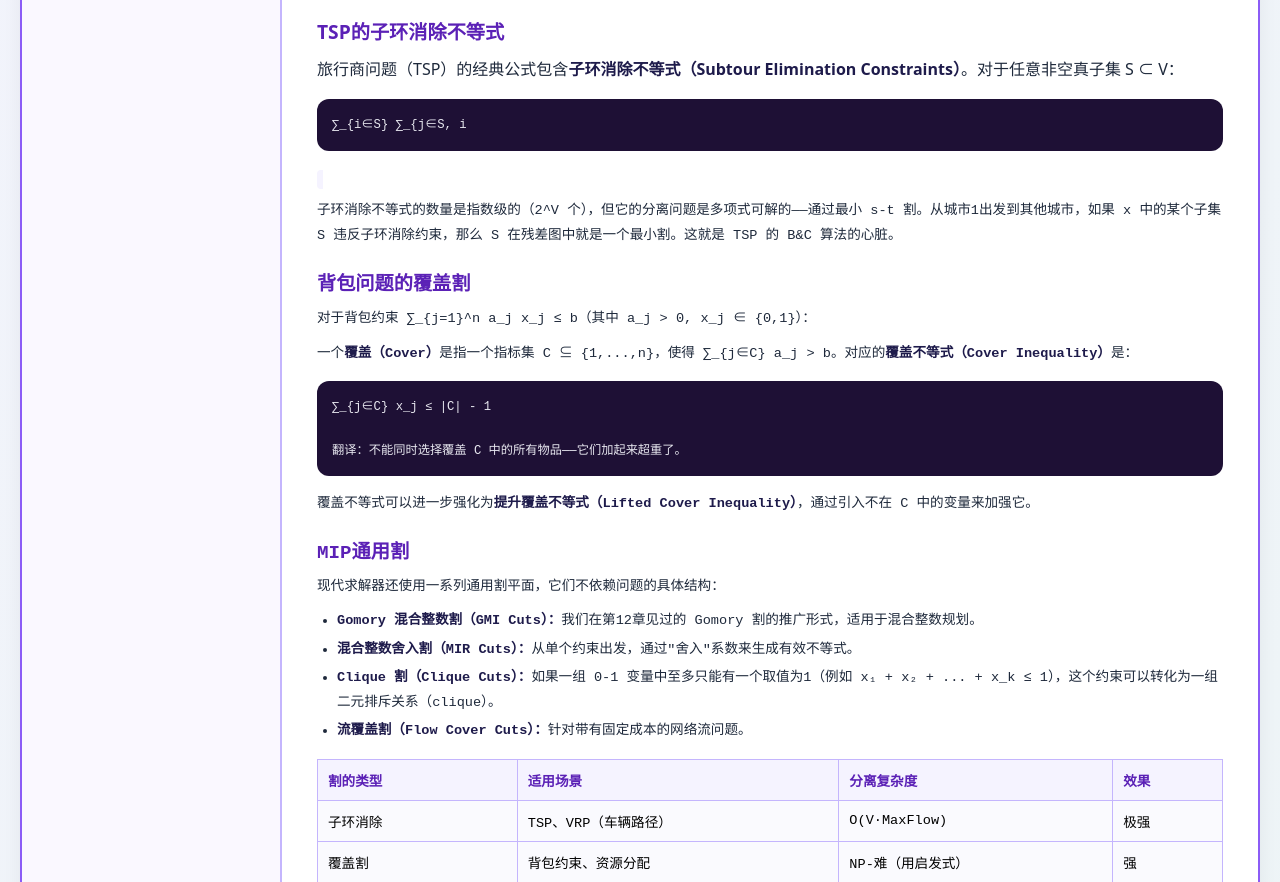
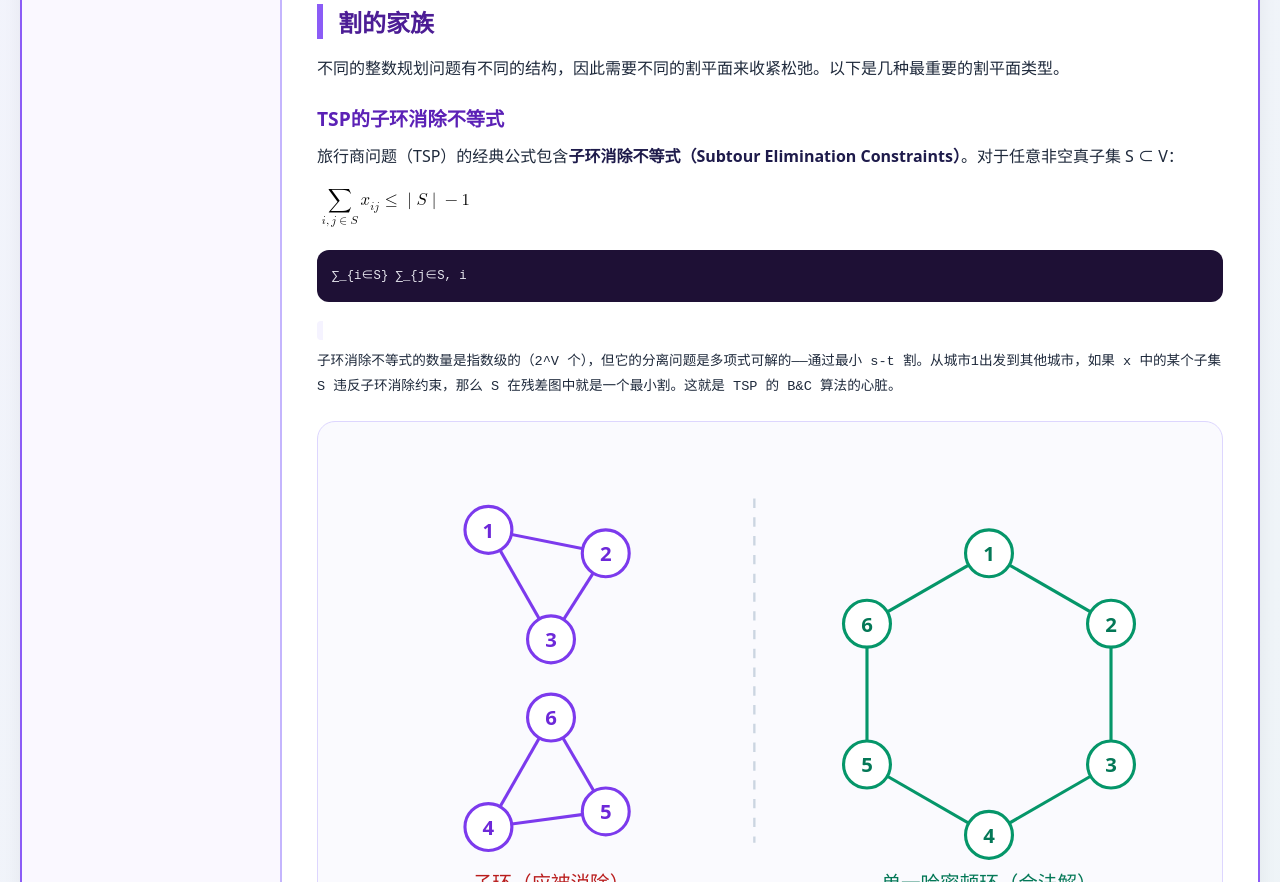
Before and after one commit to 1998x-stack/combinatorial-optimization-tutorial, a plain HTML site: page 13.html in a window 1280 px wide. Shown: the part 1918-2800 px from the top of the page. Drawn offline with Linux system fonts and the light colour scheme.

Commit message:
feat(combinatorial-optimization-tutorial): 第13章补充语义结构、子环消除图解
- 13.html: main/nav/h1/skip-link 与自包含关键样式
- 新增子环 vs 单一哈密顿环 SVG、子环消除不等式 MathML
- 新增覆盖不等式构造的可展开练习

```diff
--- a/13.html
+++ b/13.html
@@ -5,11 +5,23 @@
     <meta name="viewport" content="width=device-width, initial-scale=1.0, maximum-scale=1.5, user-scalable=yes">
     <title>第13章 分支切割与分支定价</title>
     <link rel="stylesheet" href="theme.css">
+    <style>
+        /* 离线自包含的关键布局与移动端安全规则 */
+        * { box-sizing: border-box; }
+        .container, .main-content { min-width: 0; }
+        pre { max-width: 100%; overflow-x: auto; }
+        img, svg { max-width: 100%; height: auto; }
+        .math-scroll { display: inline-block; vertical-align: middle; max-width: 100%; overflow-x: auto; }
+        .skip-link { position: absolute; left: -999px; top: 0; background: #7c3aed; color: #fff; padding: 8px 16px; text-decoration: none; }
+        .skip-link:focus { left: 0; }
+        @media (max-width: 768px) { table { display: block; overflow-x: auto; } }
+    </style>
 </head>
 <body>
+<a class="skip-link" href="#content">跳到正文</a>
 <div class="double-border">
 <div class="container">
-    <div class="sidebar">
+    <nav class="sidebar" aria-label="课程目录">
         <h3>📐 课程目录</h3>
         <ul class="chapter-list">
             <li><a href="01.html">第1章 什么是组合优化</a></li>
@@ -41,8 +53,10 @@
             <li><a href="27.html">第27章 GPU加速与量子启发</a></li>
             <li><a href="28.html">第28章 综合项目实战</a></li>
         </ul>
-    </div>
-    <div class="main-content">
+    </nav>
+    <main class="main-content" id="content">
+        <p class="chapter-kicker">第 13 章 · 分支切割与分支定价</p>
+        <h1>分支切割与分支定价</h1>
 
         <h2>开篇：求解器内部的无声战争</h2>
 
@@ -116,12 +130,51 @@
 
         <p>旅行商问题（TSP）的经典公式包含<strong>子环消除不等式（Subtour Elimination Constraints）</strong>。对于任意非空真子集 S ⊂ V：</p>
 
+        <div class="math-scroll" data-math-scroll tabindex="0" role="region" aria-label="子环消除不等式">
+            <math display="block" aria-label="对任意非空真子集 S，S 内部的边数不超过 S 的大小减一"><munder><mo>∑</mo><mrow><mi>i</mi><mo>,</mo><mi>j</mi><mo>∈</mo><mi>S</mi></mrow></munder><msub><mi>x</mi><mrow><mi>i</mi><mi>j</mi></mrow></msub><mo>≤</mo><mo>|</mo><mi>S</mi><mo>|</mo><mo>−</mo><mn>1</mn></math>
+        </div>
+
         <pre><code>∑_{i∈S} ∑_{j∈S, i<j} x_{ij} ≤ |S| - 1
 
 这个不等式强迫：任意 |S| 个城市之间最多只能有 |S|-1 条边，
 从而阻止了"子环"（即不包含所有城市的环）的出现。</code></pre>
 
         <p>子环消除不等式的数量是指数级的（2^V 个），但它的分离问题是多项式可解的——通过最小 s-t 割。从城市1出发到其他城市，如果 x 中的某个子集 S 违反子环消除约束，那么 S 在残差图中就是一个最小割。这就是 TSP 的 B&C 算法的心脏。</p>
+
+        <figure>
+  <svg viewBox="0 0 560 300" role="img" aria-labelledby="c13Title c13Desc" xmlns="http://www.w3.org/2000/svg">
+    <title id="c13Title">子环与单一哈密顿环的对比</title>
+    <desc id="c13Desc">左图：1-2-3 与 4-5-6 两个互不相连的三角形子环，每个城市度数都是 2，却不构成完整回路。右图：1 到 6 连成一个单一六边形回路，才是合法的 TSP 解。</desc>
+    <g stroke="#7c3aed" stroke-width="2" fill="none">
+      <line x1="100" y1="60" x2="175" y2="75"/><line x1="175" y1="75" x2="140" y2="130"/><line x1="140" y1="130" x2="100" y2="60"/>
+      <line x1="100" y1="250" x2="175" y2="240"/><line x1="175" y1="240" x2="140" y2="180"/><line x1="140" y1="180" x2="100" y2="250"/>
+    </g>
+    <g font-family="system-ui,sans-serif" font-size="13" font-weight="700" text-anchor="middle">
+      <circle cx="100" cy="60" r="15" fill="#fff" stroke="#7c3aed" stroke-width="2"/><text x="100" y="65" fill="#6d28d9">1</text>
+      <circle cx="175" cy="75" r="15" fill="#fff" stroke="#7c3aed" stroke-width="2"/><text x="175" y="80" fill="#6d28d9">2</text>
+      <circle cx="140" cy="130" r="15" fill="#fff" stroke="#7c3aed" stroke-width="2"/><text x="140" y="135" fill="#6d28d9">3</text>
+      <circle cx="100" cy="250" r="15" fill="#fff" stroke="#7c3aed" stroke-width="2"/><text x="100" y="255" fill="#6d28d9">4</text>
+      <circle cx="175" cy="240" r="15" fill="#fff" stroke="#7c3aed" stroke-width="2"/><text x="175" y="245" fill="#6d28d9">5</text>
+      <circle cx="140" cy="180" r="15" fill="#fff" stroke="#7c3aed" stroke-width="2"/><text x="140" y="185" fill="#6d28d9">6</text>
+    </g>
+    <text x="140" y="290" text-anchor="middle" font-family="system-ui,'PingFang SC',sans-serif" font-size="12.5" fill="#b91c1c">子环（应被消除）</text>
+    <line x1="270" y1="40" x2="270" y2="260" stroke="#cbd5e1" stroke-width="1.5" stroke-dasharray="6 6"/>
+    <g stroke="#059669" stroke-width="2" fill="none">
+      <line x1="420" y1="75" x2="498" y2="120"/><line x1="498" y1="120" x2="498" y2="210"/><line x1="498" y1="210" x2="420" y2="255"/>
+      <line x1="420" y1="255" x2="342" y2="210"/><line x1="342" y1="210" x2="342" y2="120"/><line x1="342" y1="120" x2="420" y2="75"/>
+    </g>
+    <g font-family="system-ui,sans-serif" font-size="13" font-weight="700" text-anchor="middle">
+      <circle cx="420" cy="75" r="15" fill="#fff" stroke="#059669" stroke-width="2"/><text x="420" y="80" fill="#047857">1</text>
+      <circle cx="498" cy="120" r="15" fill="#fff" stroke="#059669" stroke-width="2"/><text x="498" y="125" fill="#047857">2</text>
+      <circle cx="498" cy="210" r="15" fill="#fff" stroke="#059669" stroke-width="2"/><text x="498" y="215" fill="#047857">3</text>
+      <circle cx="420" cy="255" r="15" fill="#fff" stroke="#059669" stroke-width="2"/><text x="420" y="260" fill="#047857">4</text>
+      <circle cx="342" cy="210" r="15" fill="#fff" stroke="#059669" stroke-width="2"/><text x="342" y="215" fill="#047857">5</text>
+      <circle cx="342" cy="120" r="15" fill="#fff" stroke="#059669" stroke-width="2"/><text x="342" y="125" fill="#047857">6</text>
+    </g>
+    <text x="420" y="290" text-anchor="middle" font-family="system-ui,'PingFang SC',sans-serif" font-size="12.5" fill="#047857">单一哈密顿环（合法解）</text>
+  </svg>
+  <figcaption>图 1：子环与单一哈密顿环（教学示意）。左右两图中每个城市的度数都为 2，但左图是两个不相连的子环，会被子环消除不等式排除；只有右图的单一回路才是合法 TSP 解。</figcaption>
+</figure>
 
         <h3>背包问题的覆盖割</h3>
 
@@ -290,6 +343,19 @@ s.t. A₁·(∑_{p} λ_p x_p + ∑_{r} μ_r d_r) ≥ b₁
 
         <p>我2022年帮一家物流公司做最后一公里配送优化时，尝试了直接建模（所有可能的配送路线作为变量）。结果模型有数亿变量，Gurobi 直接崩溃。最终我们用分支定价框架——主问题是"选择哪些路线"，定价子问题是"为某辆车生成一条可行路线"（一个带时间窗的 TSP，用 DP 求解）。求解时间从"不可行"降到了2小时以内——对于每日跑一次的调度系统，完全可接受。</p>
 
+        <section class="widget" aria-labelledby="cvHead">
+            <h3 id="cvHead">动手练：写出一个覆盖不等式</h3>
+            <p>背包容量 b = 10，三件物品重量分别为 6、5、5（记为 x₁、x₂、x₃）。先自己找出至少一个覆盖，再展开对照。</p>
+            <details>
+                <summary>显示答案</summary>
+                <ul>
+                    <li>{1, 2}：权重和 6 + 5 = 11 &gt; 10，是覆盖，给出 x₁ + x₂ ≤ 1。</li>
+                    <li>{1, 2, 3}：权重和 16 &gt; 10，也是覆盖，给出 x₁ + x₂ + x₃ ≤ 2。</li>
+                </ul>
+                <p>注意 {2, 3} 的权重和恰为 10，不是覆盖——覆盖要求权重和<strong>严格大于</strong>容量。正因如此，覆盖不等式总是把“不可能全选”变成一条有效不等式，从而收紧 LP 松弛。</p>
+            </details>
+        </section>
+
         <h2>本章小结与下章预告</h2>
 
         <p>在这一章中，我们学习了现代 MIP 求解的核心技术：</p>
@@ -308,7 +374,7 @@ s.t. A₁·(∑_{p} λ_p x_p + ∑_{r} μ_r d_r) ≥ b₁
             <a href="index.html">📖 返回目录</a>
             <a href="14.html">下一章 →</a>
         </div>
-    </div>
+    </main>
 </div>
 </div>
 </body>
```
